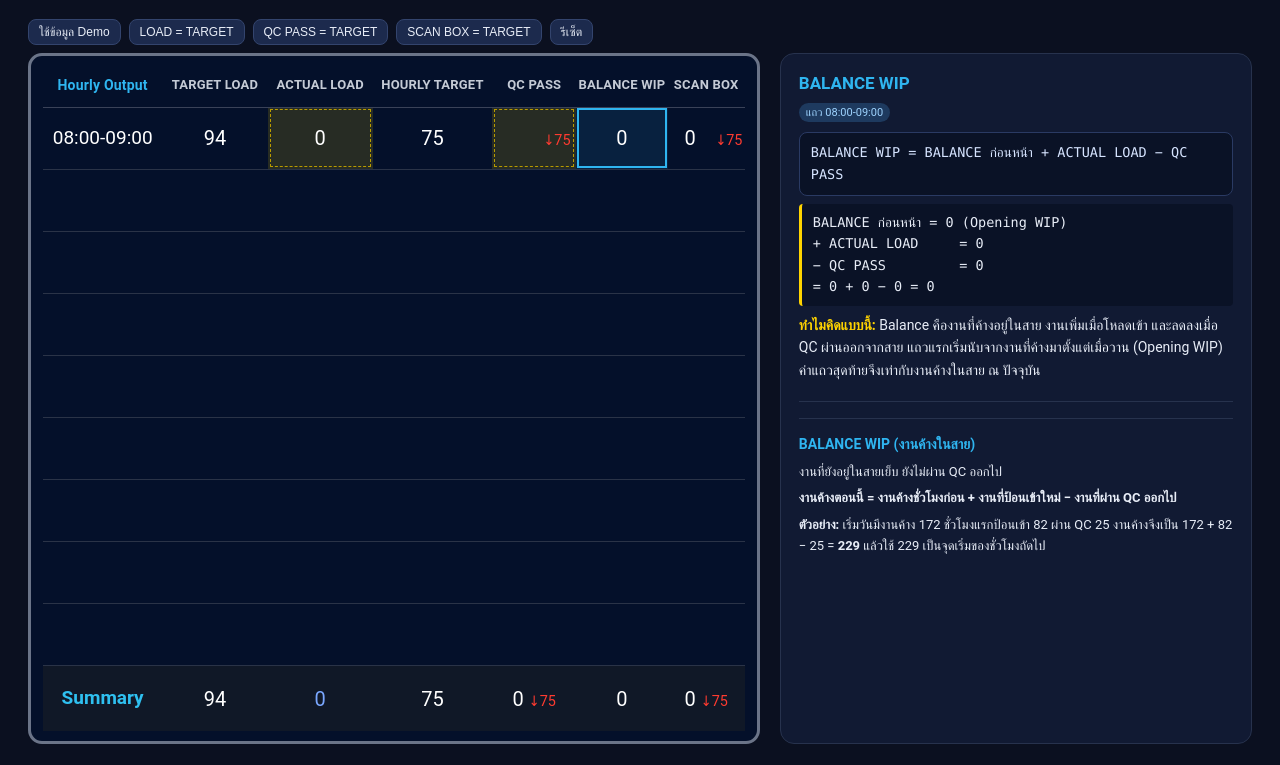
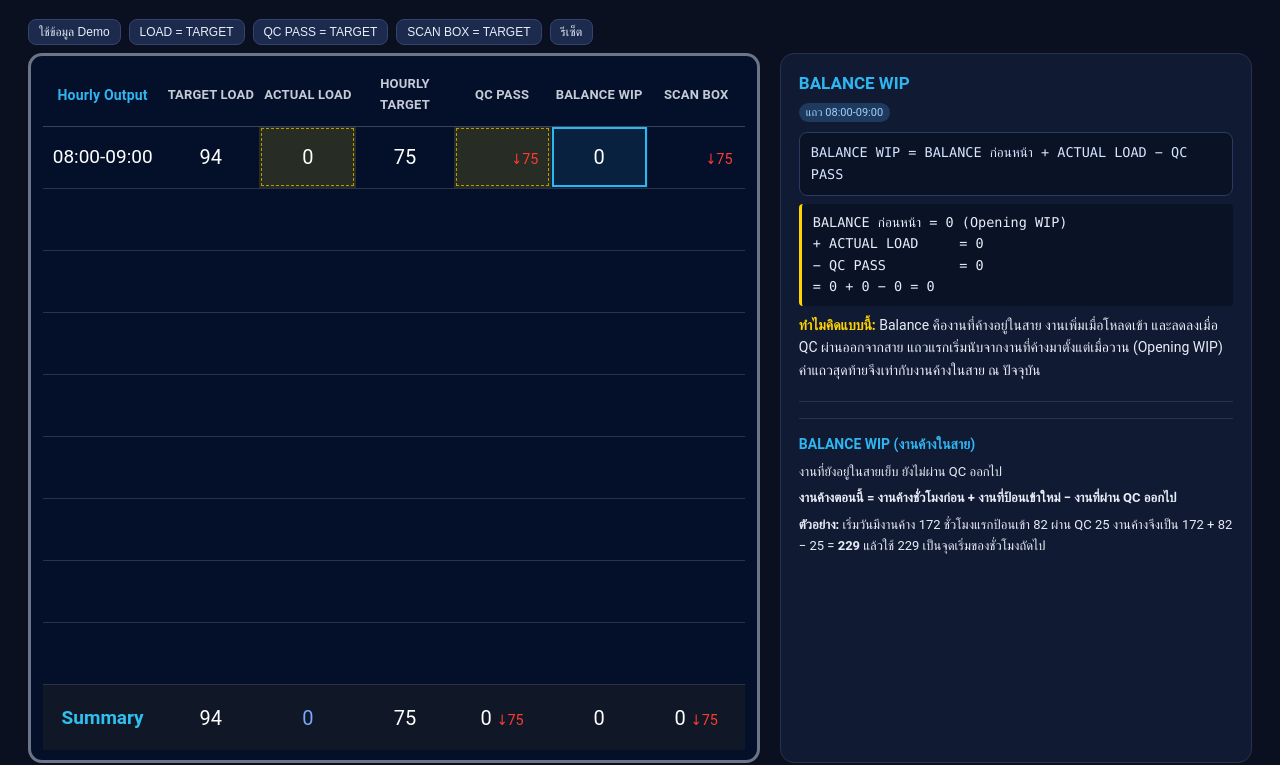
Before and after one commit to Pepsi1219/wip-control, a plain HTML site: page index.html in a window 1280 px wide. Shown: the part 63-828 px from the top of the page. Drawn offline with Linux system fonts and the light colour scheme.

Commit message:
Update hourly stylesheet and logic script

```diff
--- a/spf-hourly.css
+++ b/spf-hourly.css
@@ -38,12 +38,7 @@ header p{margin:4px 0 0;color:var(--mut);font-size:14px}
 .tblcard{background:var(--tbl);border-radius:14px;border:3px solid #6b7488;padding:6px 12px 10px}
 table.spf{width:100%;border-collapse:collapse;table-layout:fixed;color:#fff}
 table.spf col:nth-child(1){width:17%}
-table.spf col:nth-child(2){width:15%}
-table.spf col:nth-child(3){width:15%}
-table.spf col:nth-child(4){width:17%}
-table.spf col:nth-child(5){width:12%}
-table.spf col:nth-child(6){width:13%}
-table.spf col:nth-child(7){width:11%}
+table.spf col:nth-child(n+2){width:13.833333%}
 table.spf th,table.spf td{text-align:center;padding:0;font-weight:400;position:relative}
 table.spf thead th{color:#c5cbd6;font-weight:700;font-size:13px;letter-spacing:.2px;padding:12px 2px 10px;border-bottom:1px solid #3a4258;text-transform:uppercase}
 table.spf thead th:first-child{color:var(--cyan);text-transform:none;font-size:14px}
@@ -61,6 +56,7 @@ input.cell.w5{width:4.4ch}
 input.cell:hover{border-bottom-color:#4b5b86}
 input.cell:focus{border-bottom-color:var(--cyan)}
 .hi{color:var(--orange)} .lo{color:#7aa7ff} .pos{color:var(--green)} .warn{color:var(--yellow)}
+input.cell.pos{color:var(--green)}
 small.diff{font-size:.72em;color:var(--red);font-weight:400}
 small.diff.up{color:var(--green)}
 td.sel,th.sel{outline:2px solid var(--cyan);outline-offset:-3px;background:rgba(47,181,240,.10)}
--- a/spf-hourly.js
+++ b/spf-hourly.js
@@ -39,7 +39,8 @@ function makeShiftData(source, start, end, targetPerHour) {
       load: N(previous.load),
       qc: N(previous.qc),
       fn: N(previous.fn),
-      qcEntered: Boolean(previous.qcEntered)
+      qcEntered: Boolean(previous.qcEntered),
+      fnEntered: Boolean(previous.fnEntered)
     });
   }
 
@@ -52,9 +53,9 @@ function currentShiftData(source) {
 
 function visibleRowCount() {
   if ($('#displayAllHours').checked) return S.rows.length;
-  let lastEntered = -1;
-  S.rows.forEach((row, i) => { if (row.qcEntered) lastEntered = i; });
-  return Math.min(S.rows.length, Math.max(1, lastEntered + 2));
+  let count = 1;
+  while (count < S.rows.length && S.rows[count - 1].qcEntered && S.rows[count - 1].fnEntered) count++;
+  return count;
 }
 
 function updateShiftSettings() {
@@ -138,7 +139,8 @@ function build() {
 function syncInputs() {
   S.rows.forEach((r, i) => {
     $$(`input[data-i="${i}"]`).forEach(inp => {
-      if (document.activeElement !== inp) inp.value = inp.dataset.k === 'qc' && !r.qcEntered ? '' : r[inp.dataset.k];
+      const entered = inp.dataset.k === 'qc' ? r.qcEntered : inp.dataset.k === 'fn' ? r.fnEntered : true;
+      if (document.activeElement !== inp) inp.value = entered ? r[inp.dataset.k] : '';
     });
   });
   if (document.activeElement !== $('#open')) $('#open').value = S.open;
@@ -218,7 +220,7 @@ function update() {
     g('tl').firstElementChild.textContent = f(x.tl);
     const ld = g('load').querySelector('input'); ld.className = 'cell w5 ' + x.loadCls;
     const t = g('tgt'); t.className = x.extra > 0 ? 'warn' : ''; t.firstElementChild.textContent = f(x.target);
-    const qi = g('qc').querySelector('input'); qi.className = 'cell ' + (x.qc > 0 && x.qc >= x.target ? 'pos' : '');
+    const qi = g('qc').querySelector('input'); qi.className = 'cell ' + (x.qc > x.target ? 'pos' : '');
     const qd = g('qc').querySelector('small'); qd.className = 'diff' + (x.qcDiff > 0 ? ' up' : ''); qd.innerHTML = arrow(x.qcDiff);
     g('bal').firstElementChild.textContent = f(x.bal);
     const fi = g('fn').querySelector('input'); fi.className = 'cell ' + (x.fn > 0 && x.fn >= x.target ? 'pos' : '');
@@ -238,7 +240,7 @@ function update() {
   g('tl').textContent = f(T.tl);
   g('load').innerHTML = `<span class="${T.loadCls}">${f(T.load)}</span>`;
   g('tgt').innerHTML = `<span class="${T.extra > 0 ? 'warn' : ''}">${f(T.tgt)}</span>`;
-  g('qc').innerHTML = `<div class="cellwrap"><span class="${T.qc > 0 && T.qc >= T.tgt ? 'pos' : ''}">${f(T.qc)}</span><small class="diff${T.qcDiff > 0 ? ' up' : ''}">${arrow(T.qcDiff)}</small></div>`;
+  g('qc').innerHTML = `<div class="cellwrap"><span class="${T.qc > T.tgt ? 'pos' : ''}">${f(T.qc)}</span><small class="diff${T.qcDiff > 0 ? ' up' : ''}">${arrow(T.qcDiff)}</small></div>`;
   g('bal').textContent = f(T.bal);
   g('fn').innerHTML = `<div class="cellwrap"><span class="${T.fn > 0 && T.fn >= T.tgt ? 'pos' : ''}">${f(T.fn)}</span><small class="diff${T.fnDiff > 0 ? ' up' : ''}">${arrow(T.fnDiff)}</small></div>`;
   syncInputs();
@@ -312,7 +314,7 @@ Target Load = ${f(x.tl)}   เกณฑ์สูง = 1.25 × ${f(x.tl)} = ${f(l
 ΣQC สะสมถึงแถวนี้ = ${f(x.cumQ)}
 ΣHourly Target สะสม = ${f(x.cumT)}
 ลูกศร = ${f(x.cumQ)} − ${f(x.cumT)} = ${f(x.qcDiff)}</div>
-    <div class="why"><b>อ่านลูกศร:</b> ${x.qcDiff < 0 ? `ติดลบ ${f(Math.abs(x.qcDiff))} หมายถึง ณ แถวนี้ QC สะสม <b>ต่ำกว่าเป้าสะสม</b> อยู่ ${f(Math.abs(x.qcDiff))} ชิ้น (สีแดง)` : x.qcDiff > 0 ? `บวก ${f(x.qcDiff)} หมายถึงเกินเป้าสะสม (สีเขียว)` : 'เท่ากับเป้าสะสมพอดี จึงไม่แสดงลูกศร'}<br>ตัวเลขหลักเป็นสีเขียวเมื่อ QC ของคาบนั้นมากกว่า 0 และถึง Hourly Target<br><br>ช่องนี้เป็นข้อมูลนำเข้า แก้แล้ว Balance WIP, ยอดเพิ่มของ Hourly Target และลูกศรของแถวล่างทั้งหมดจะขยับ</div>`;
+    <div class="why"><b>อ่านลูกศร:</b> ${x.qcDiff < 0 ? `ติดลบ ${f(Math.abs(x.qcDiff))} หมายถึง ณ แถวนี้ QC สะสม <b>ต่ำกว่าเป้าสะสม</b> อยู่ ${f(Math.abs(x.qcDiff))} ชิ้น (สีแดง)` : x.qcDiff > 0 ? `บวก ${f(x.qcDiff)} หมายถึงเกินเป้าสะสม (สีเขียว)` : 'เท่ากับเป้าสะสมพอดี จึงไม่แสดงลูกศร'}<br>ตัวเลขหลักเป็นสีเขียวเมื่อ QC PASS มากกว่า HOURLY TARGET<br><br>ช่องนี้เป็นข้อมูลนำเข้า แก้แล้ว Balance WIP, ยอดเพิ่มของ Hourly Target และลูกศรของแถวล่างทั้งหมดจะขยับ</div>`;
   }
   if (c === 'bal') {
     return head + `<div class="formula">BALANCE WIP = BALANCE ก่อนหน้า + ACTUAL LOAD − QC PASS</div>
@@ -353,6 +355,7 @@ document.addEventListener('input', e => {
   if (t.dataset && t.dataset.k) {
     S.rows[t.dataset.i][t.dataset.k] = N(t.value);
     if (t.dataset.k === 'qc') S.rows[t.dataset.i].qcEntered = t.value !== '';
+    if (t.dataset.k === 'fn') S.rows[t.dataset.i].fnEntered = t.value !== '';
     lessonRow = Number(t.dataset.i);
     $('#lessonPeriod').value = String(lessonRow);
     if (t.closest('td[data-c]')) sel = { i: +t.dataset.i, c: t.closest('td').dataset.c };
@@ -405,8 +408,8 @@ function applyScenarioSelection() {
     S.rows.forEach(row => { row.qc = 0; row.fn = 0; });
   } else {
     const targets = calc().rows.map(row => row.target);
-    if (activeScenarios.has('bFnTarget')) S.rows.forEach((row, i) => row.fn = targets[i]);
-    if (activeScenarios.has('bFnZero')) S.rows.forEach(row => row.fn = 0);
+    if (activeScenarios.has('bFnTarget')) S.rows.forEach((row, i) => { row.fn = targets[i]; row.fnEntered = true; });
+    if (activeScenarios.has('bFnZero')) S.rows.forEach(row => { row.fn = 0; row.fnEntered = true; });
   }
   if (activeScenarios.has('bLoadTarget')) {
     for (let i = 0; i < S.rows.length; i++) {
@@ -437,7 +440,7 @@ function toggleScenario(scenarioId) {
       base: JSON.parse(JSON.stringify(scenarioBase)),
       active: [...activeScenarios]
     };
-    const demoData = { ...DEF, rows: DEF.rows.map(row => ({ ...row, qcEntered: true })) };
+    const demoData = { ...DEF, rows: DEF.rows.map(row => ({ ...row, qcEntered: true, fnEntered: true })) };
     scenarioBase = currentShiftData(demoData);
     activeScenarios.clear();
     activeScenarios.add('bReset');
@@ -496,15 +499,19 @@ $('#lessonNext').onclick = () => {
   selectLessonCell(calc());
   renderLesson(calc());
 };
-const initialData = { ...DEF, rows: DEF.rows.map(row => ({ ...row, qcEntered: false })) };
+const initialData = { ...DEF, rows: DEF.rows.map(row => ({ ...row, qcEntered: false, fnEntered: false })) };
 S = currentShiftData(initialData);
 scenarioBase = JSON.parse(JSON.stringify(S));
 build();
 applyScenarioSelection();
 const tableCard = $('.tblcard');
 const sidePanel = $('#side');
+const settingsPanel = $('.settings-panel');
 const syncSideHeight = () => {
+  const sideRect = sidePanel.getBoundingClientRect();
   sidePanel.style.height = `${tableCard.getBoundingClientRect().height}px`;
+  settingsPanel.style.width = `${sideRect.width}px`;
+  settingsPanel.style.height = `${sideRect.height}px`;
 };
 if ('ResizeObserver' in window) {
   const sideHeightObserver = new ResizeObserver(syncSideHeight);
```
